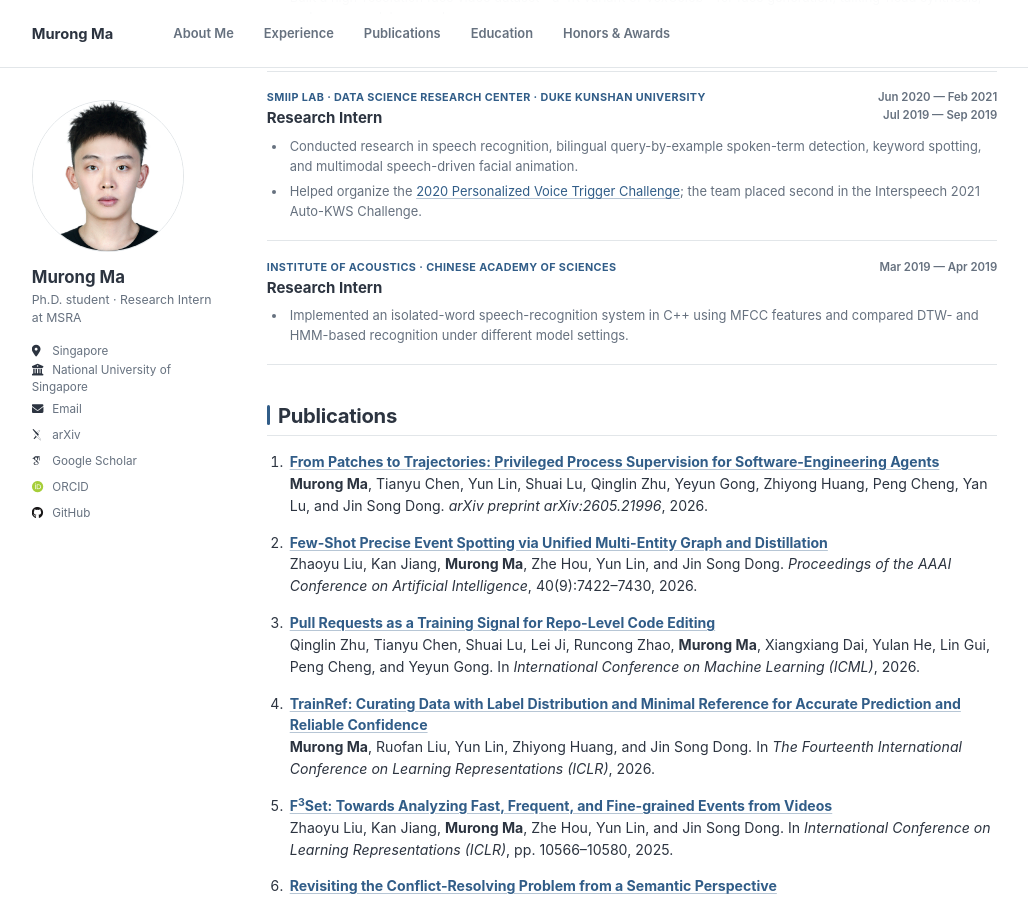
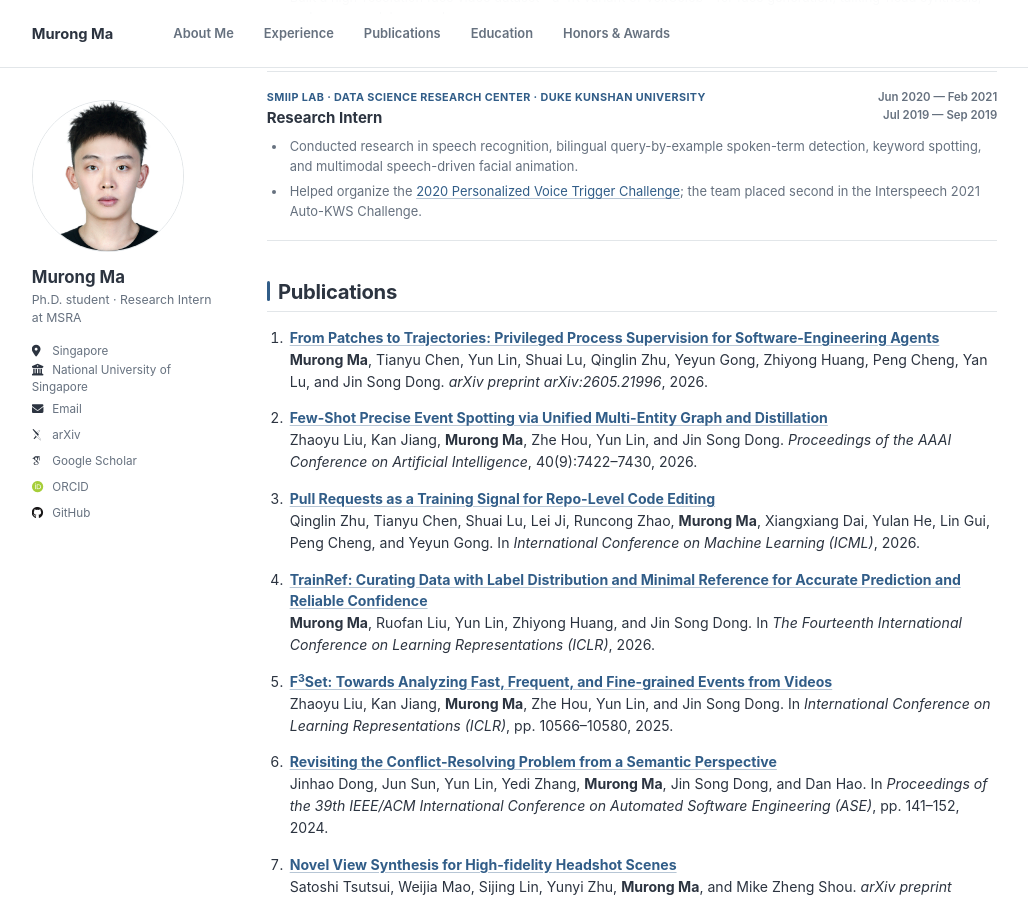
Before and after one commit to M-Myron/m-myron.github.io, a Jekyll site: the page built from _pages/about.md, in a window 1280 px wide and 900 px high, scrolled down 912 px. Shown: the whole window, without its empty margins (27-1055 px from the left). Built offline with Jekyll 4.4.1, drawn with Linux system fonts in a browser that asks for light colours; some web fonts are replaced.

Commit message:
Remove unrelated research internship

```diff
--- a/_pages/about.md
+++ b/_pages/about.md
@@ -68,18 +68,6 @@ My research centers on **post-training code agents**, with an emphasis on constr
     </ul>
   </article>
 
-  <article class="experience-item">
-    <header>
-      <div>
-        <p class="experience-item__organization">Institute of Acoustics · Chinese Academy of Sciences</p>
-        <h3>Research Intern</h3>
-      </div>
-      <time>Mar 2019 — Apr 2019</time>
-    </header>
-    <ul>
-      <li>Implemented an isolated-word speech-recognition system in C++ using MFCC features and compared DTW- and HMM-based recognition under different model settings.</li>
-    </ul>
-  </article>
 </div>
 
 ## Publications
```
